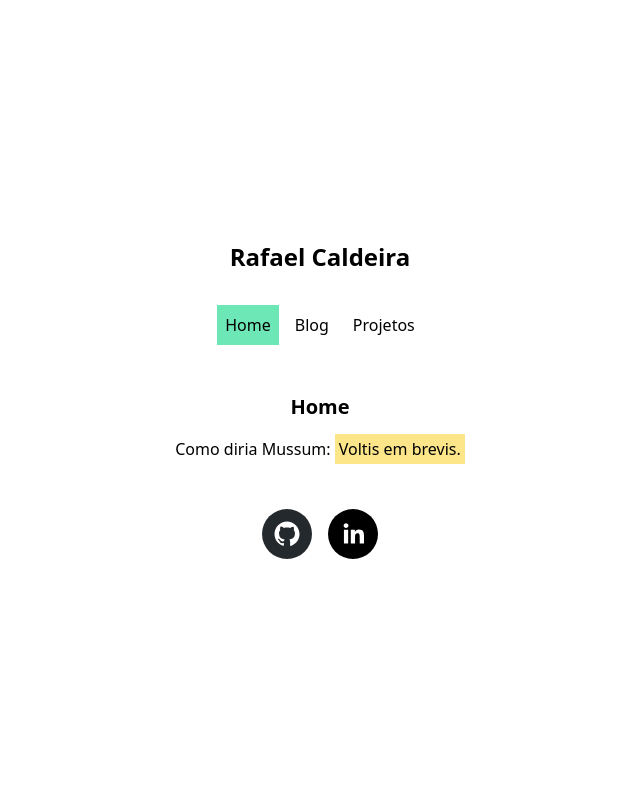
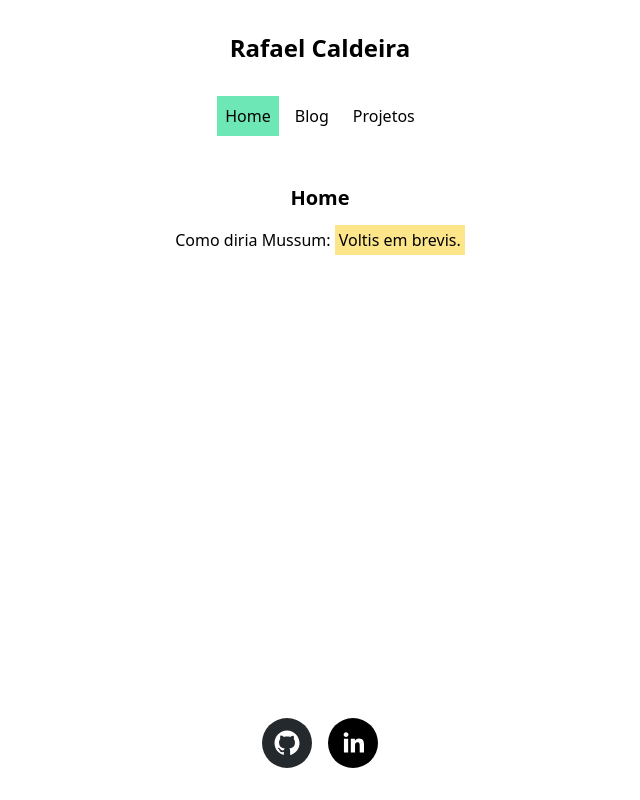
Before and after one commit to rcaldeiradev/Rafael-Caldeira, a Next.js app: page / in a window 1280 px wide. Shown: the whole page, without its empty margins (320-960 px from the left). Built offline with nearby package versions, Linux system fonts and the light colour scheme.

Commit message:
Layout adjustment - Header and content to the top, footer to the bottom

```diff
--- a/src/app/layout.tsx
+++ b/src/app/layout.tsx
@@ -6,10 +6,10 @@ import Content from "@/components/layout/Content";
 
 export default function RootLayout({ children }: { children: React.ReactNode }) {
   return (
-    <html lang="pt">
+    <html lang="pt" className="h-full">
       <GoogleAnalytics gaMeasurementId={process.env.GA_MEASUREMENT_ID ?? ''}/>
 
-      <body className='flex flex-col items-center justify-center h-screen w-screen'>
+      <body className="flex flex-col h-full">
         <Header />
 
         <Content>
--- a/src/components/layout/Footer.tsx
+++ b/src/components/layout/Footer.tsx
@@ -2,7 +2,7 @@ import SocialLinks from "@/components/layout/SocialLinks";
 
 export default function Footer() {
   return (
-    <div className="footer mt-8 px-4 box-border">
+    <div className="footer py-8 px-4 box-border mt-auto">
       <SocialLinks />
     </div>
   )
--- a/src/components/layout/Header.tsx
+++ b/src/components/layout/Header.tsx
@@ -3,7 +3,7 @@ import Navigation from "@/components/layout/Navigation";
 
 export default function Header() {
   return (
-    <header className='flex flex-col mb-8 px-4 box-border'>
+    <header className="flex flex-col py-8 px-4 box-border">
       <Brand />
       <Navigation />
     </header>
--- a/src/components/layout/SocialLinks.tsx
+++ b/src/components/layout/SocialLinks.tsx
@@ -2,7 +2,7 @@ import { SocialIcon } from "react-social-icons";
 
 export default function SocialLinks() {
   return (
-    <ul className="social-links flex">
+    <ul className="social-links flex justify-center">
       <li>
         <SocialIcon url="https://github.com/rcaldeiradev" target="_blank" rel="noreferrer" className="mx-2" />
       </li>
```
